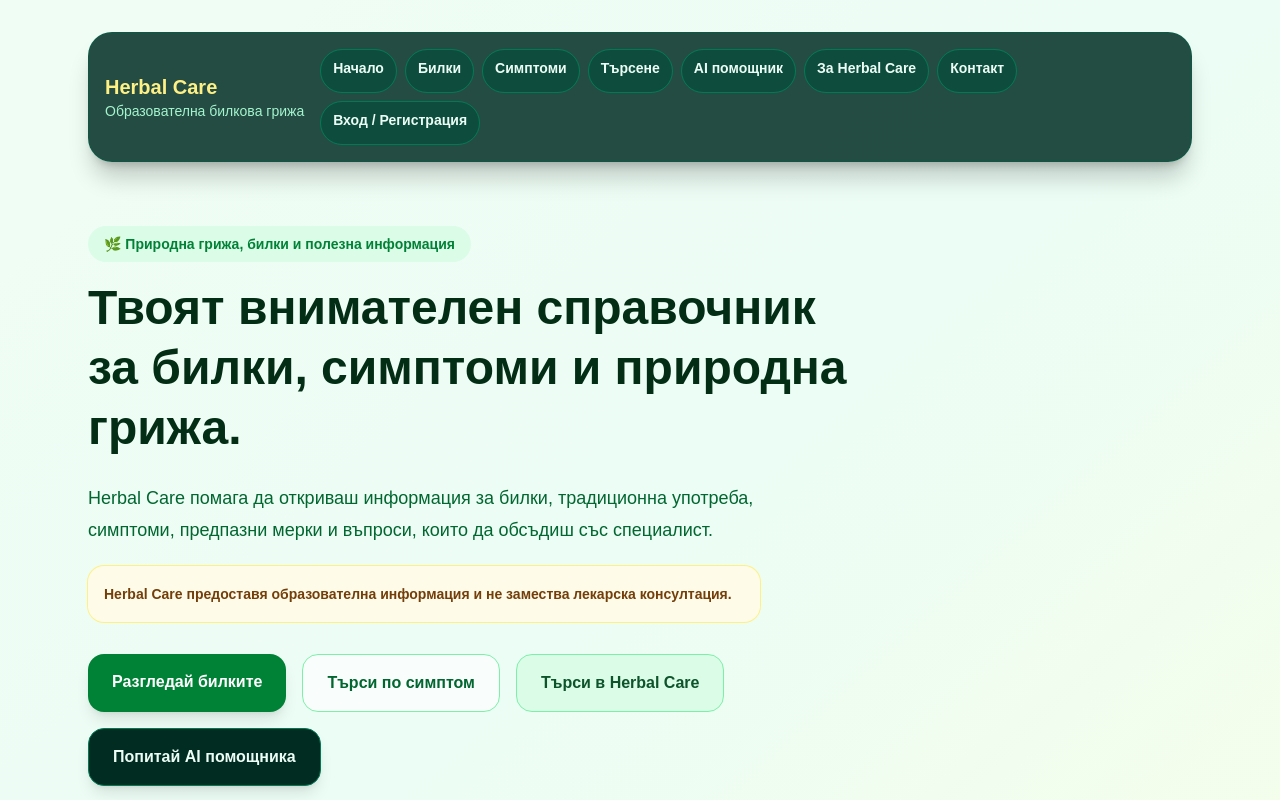
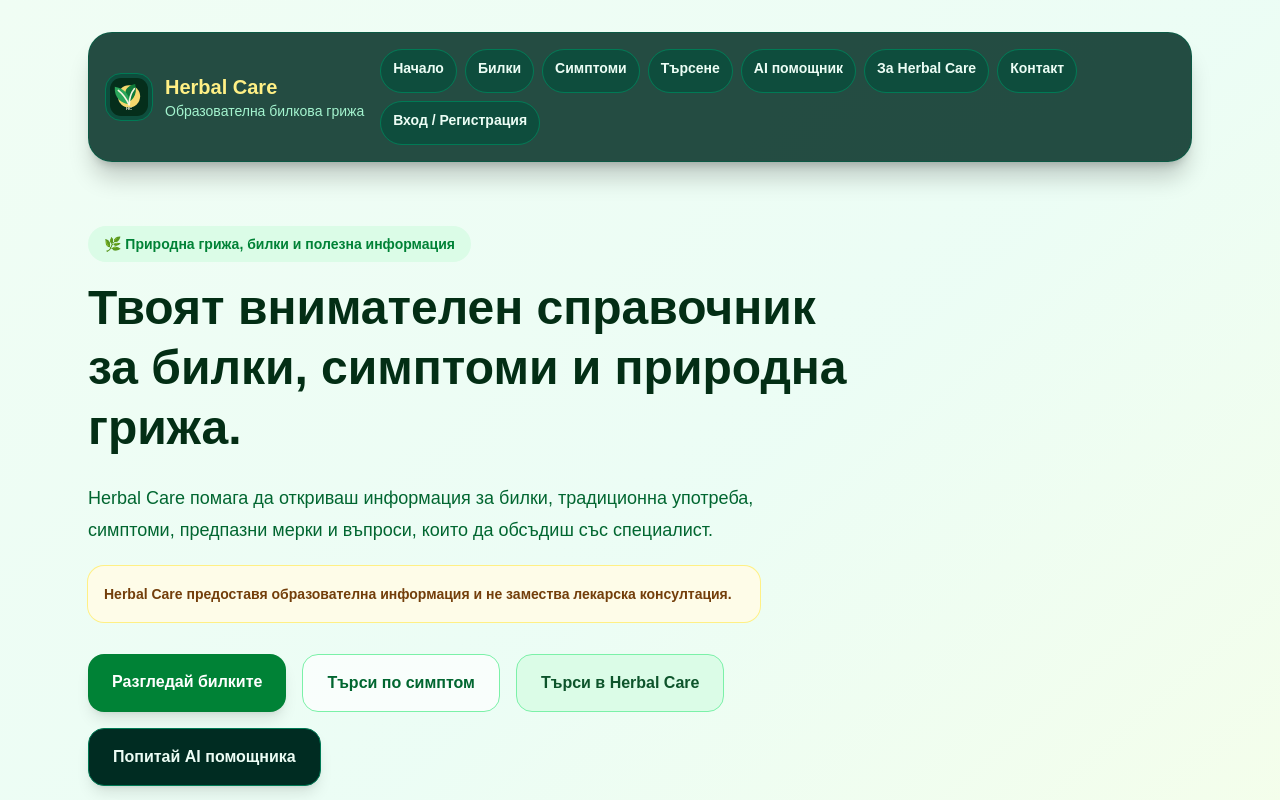
Before and after one commit to angelvatevpelovo/herbal-care, a Next.js app: page / in a window 1280 px wide. Shown: the top 800 px of the page. Built offline with nearby package versions, Linux system fonts and the light colour scheme; no server answers.

Commit message:
Add Herbal Care logo and icon

```diff
--- a/app/components/Header.tsx
+++ b/app/components/Header.tsx
@@ -15,9 +15,17 @@ export default function Header() {
   return (
     <header className="rounded-2xl border border-emerald-800/70 bg-emerald-950/85 p-3 shadow-xl shadow-black/20 sm:rounded-3xl sm:p-4">
       <div className="flex flex-col gap-4 xl:flex-row xl:items-center xl:justify-between">
-        <Link href="/" className="min-w-fit">
-          <span className="block text-xl font-bold text-yellow-200">Herbal Care</span>
-          <span className="block text-sm text-emerald-200">Образователна билкова грижа</span>
+        <Link href="/" className="flex min-w-fit items-center gap-3">
+          <img
+            src="/herbal-care-icon.svg"
+            alt=""
+            className="h-12 w-12 rounded-2xl border border-emerald-700 bg-emerald-900/60 p-1"
+            aria-hidden="true"
+          />
+          <span>
+            <span className="block text-xl font-bold text-yellow-200">Herbal Care</span>
+            <span className="block text-sm text-emerald-200">Образователна билкова грижа</span>
+          </span>
         </Link>
 
         <nav className="grid grid-cols-2 gap-2 sm:flex sm:flex-wrap" aria-label="Основна навигация">
--- a/app/layout.tsx
+++ b/app/layout.tsx
@@ -26,6 +26,11 @@ export const metadata: Metadata = {
   ],
   authors: [{ name: "Herbal Care" }],
   creator: "Herbal Care",
+  icons: {
+    icon: "/herbal-care-icon.svg",
+    shortcut: "/herbal-care-icon.svg",
+    apple: "/herbal-care-icon.svg",
+  },
   openGraph: {
     title: "Herbal Care",
     description: "Образователна информация за билки, симптоми и природна грижа.",
```
Also changed, not shown: public/herbal-care-icon.svg (added), public/herbal-care-logo.svg (added).
